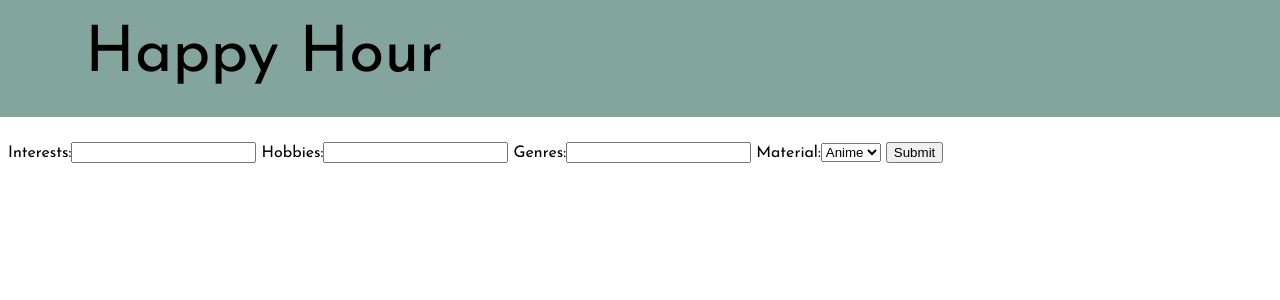
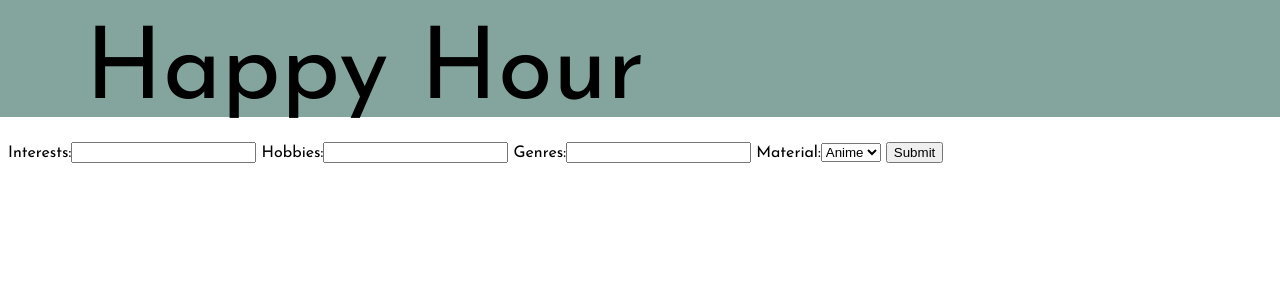
Before and after one commit to ReshmaShaji245/Happy-Hour, a Django app: page / in a window 1280 px wide; the page is wider, and only the part inside the window is pictured. Shown: the top 300 px of that part. Run offline with Django 3.2, Linux system fonts and the light colour scheme.

Commit message:
Update form.html

```diff
--- a/questionnaire/templates/form.html
+++ b/questionnaire/templates/form.html
@@ -22,7 +22,7 @@ background: #84A59D;
 position: absolute;
 left: 85px;
 top: 23px;
-font-size: 64px;
+font-size: 100px;
 color: #000000;
       }
       #tagline {
```
